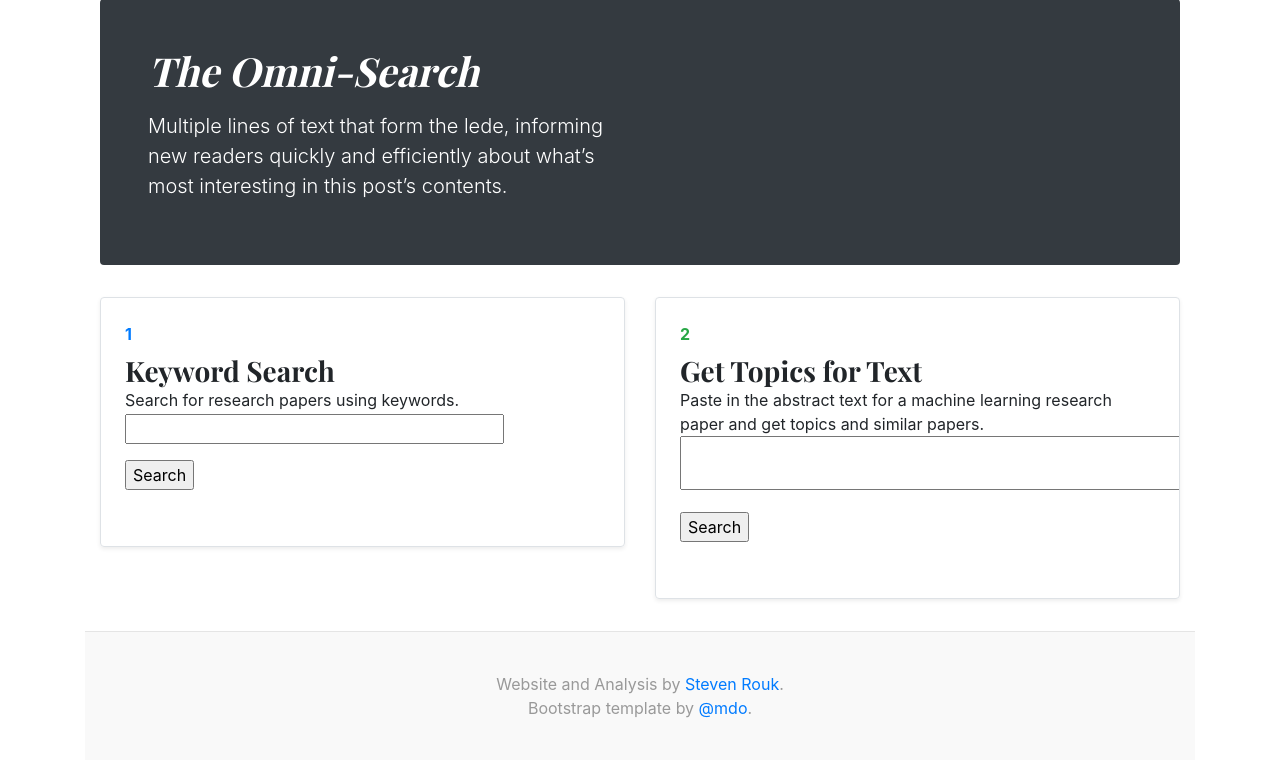
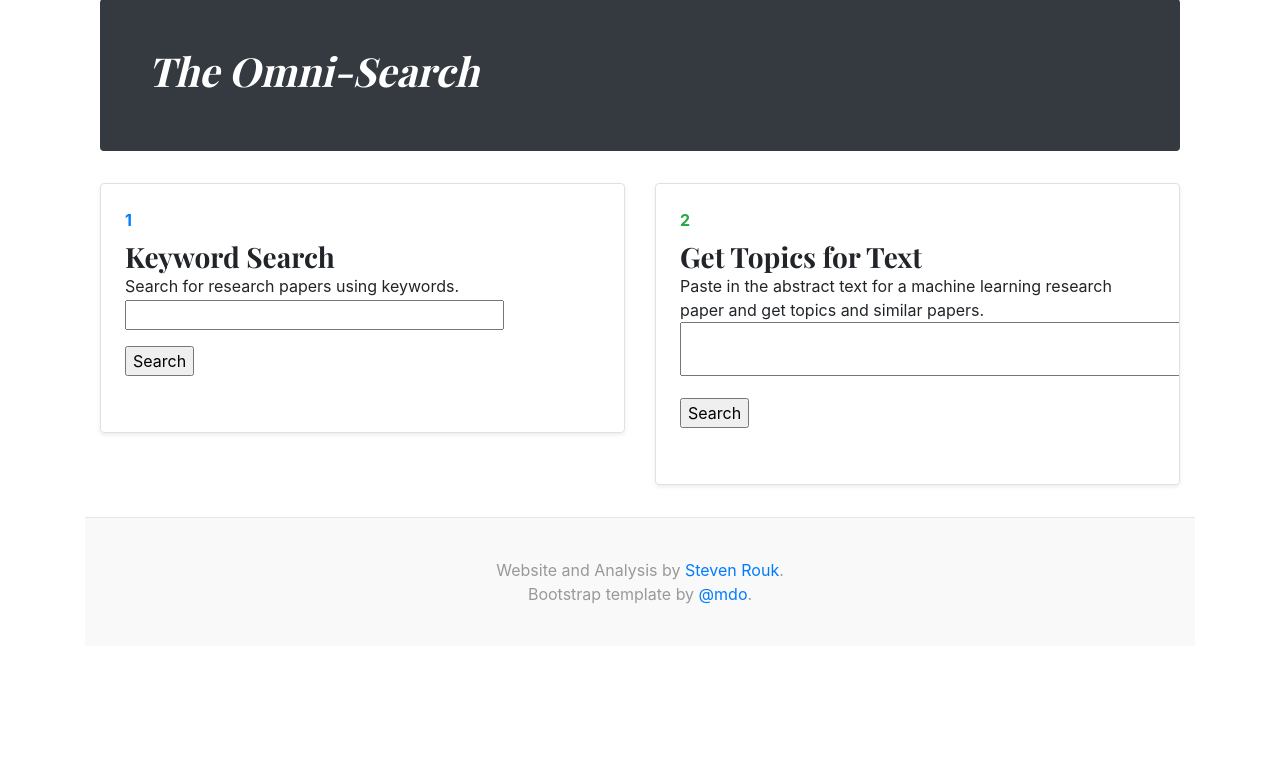
Before and after one commit to stevenrouk/evolution-of-machine-learning, a Flask app: page /search in a window 1280 px wide. Shown: the part 158-918 px from the top of the page. After the commit the page ends 762 px from the top, so only its background shows below. Run offline with Flask 2, Linux system fonts and the light colour scheme; parts of the project's set-up code (start-up, migrations or seed data) failed here and were passed over; some libraries are stand-ins or nearby versions.

Commit message:
Remove filler text.

```diff
--- a/app/templates/search.html
+++ b/app/templates/search.html
@@ -12,8 +12,6 @@ Search
 <div class="jumbotron p-4 p-md-5 text-white rounded bg-dark">
   <div class="col-md-6 px-0">
     <h1 class="display-12 font-italic">The Omni-Search</h1>
-    <p class="lead my-3">Multiple lines of text that form the lede, informing new readers quickly and efficiently about
-      what’s most interesting in this post’s contents.</p>
   </div>
 </div>
 
```
